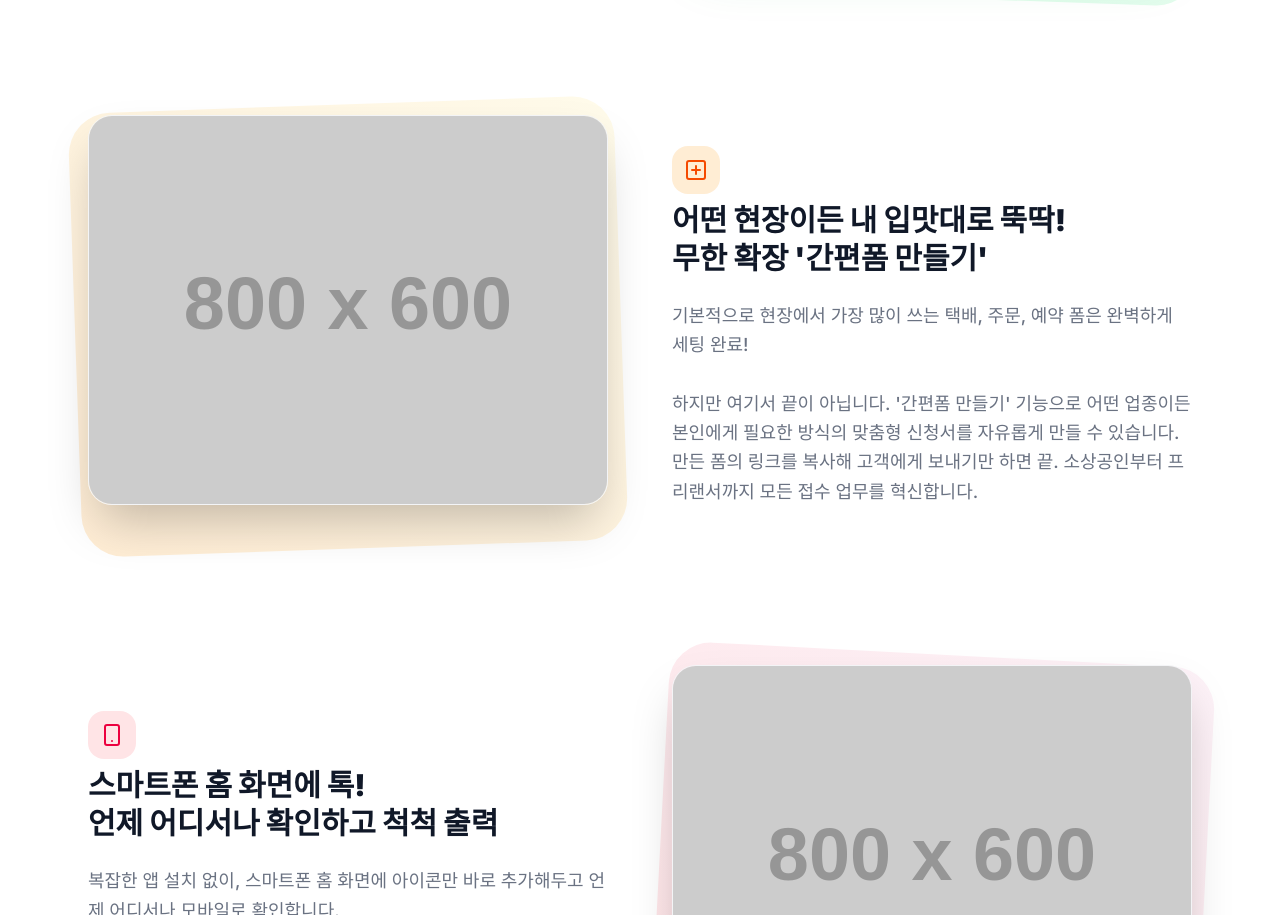
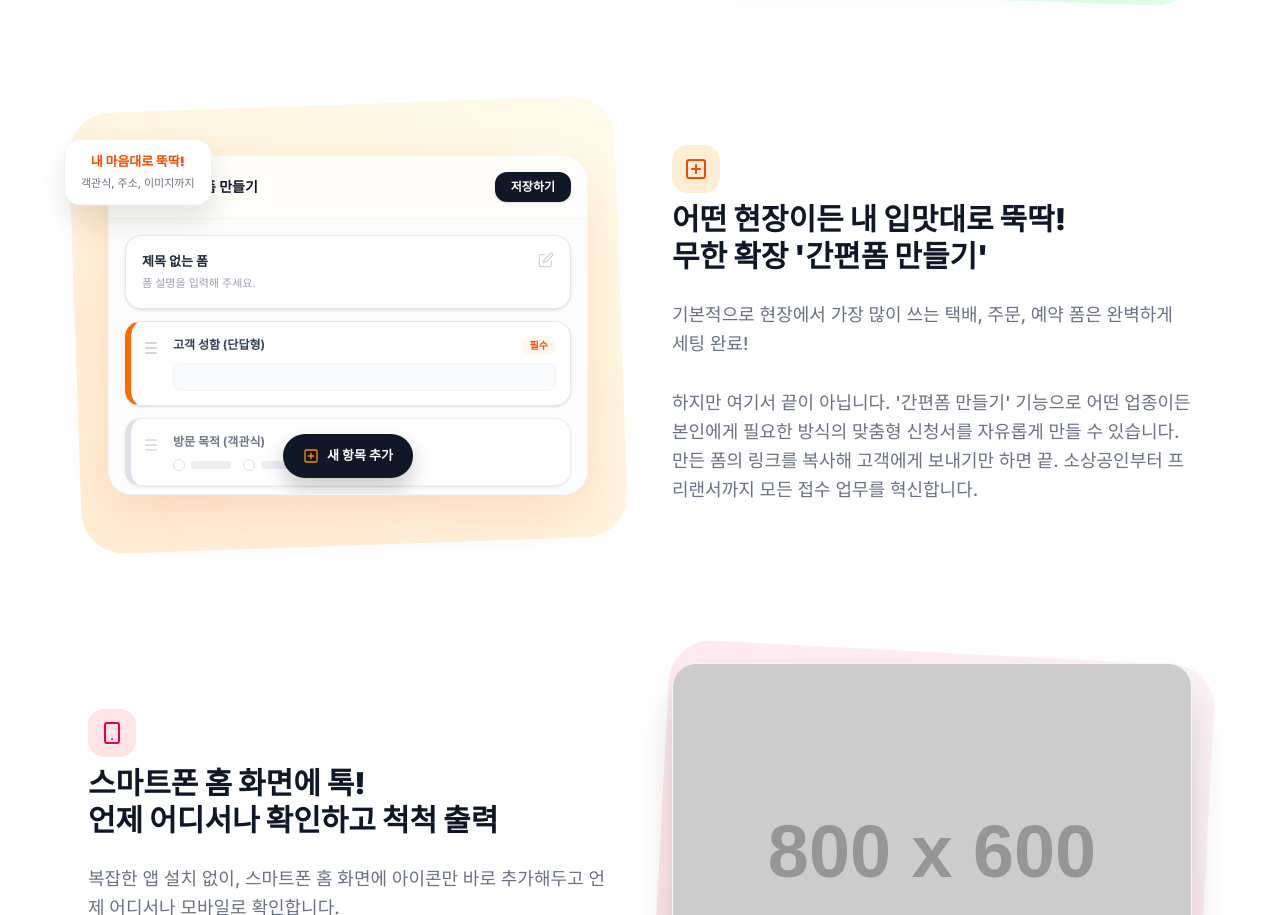
Before and after one commit to hannune-s/ssakdaform, a Next.js app: page /landing in a window 1280 px wide. Shown: the part 2417-3332 px from the top of the page. Built offline with nearby package versions, Linux system fonts and the light colour scheme.

Commit message:
feat: 랜딩 페이지 네 번째 장점 섹션에 항목을 자유롭게 추가하고 편집할 수 있는 '간편폼 만들기' 화면 UI 목업 구현

```diff
--- a/src/app/landing/page.tsx
+++ b/src/app/landing/page.tsx
@@ -286,10 +286,85 @@ export default function LandingPage() {
                   하지만 여기서 끝이 아닙니다. '간편폼 만들기' 기능으로 어떤 업종이든 본인에게 필요한 방식의 맞춤형 신청서를 자유롭게 만들 수 있습니다. 만든 폼의 링크를 복사해 고객에게 보내기만 하면 끝. 소상공인부터 프리랜서까지 모든 접수 업무를 혁신합니다.
                 </p>
               </div>
-              <div className="flex-1 w-full relative">
+              <div className="flex-1 w-full relative min-h-[380px] sm:min-h-[420px] flex items-center justify-center mt-10 lg:mt-0">
                 <div className="absolute inset-0 bg-gradient-to-tr from-orange-100 to-amber-50 rounded-[2.5rem] transform -rotate-2 scale-105" />
-                <img src="https://placehold.co/800x600/ffedd5/ea580c?text=Form+Builder+Screenshot" alt="간편폼 만들기 화면" className="relative rounded-3xl shadow-2xl border border-gray-100 w-full object-cover" />
-                <p className="text-center text-sm text-gray-400 mt-3 font-medium">※ 실제 어드민의 '간편폼 만들기' 기능 화면을 캡처해 주세요.</p>
+
+                {/* Form Builder Mockup */}
+                <div className="relative w-full max-w-[480px] bg-white rounded-3xl shadow-[0_20px_50px_rgba(234,88,12,0.15)] border border-gray-100 overflow-hidden z-10 hover:scale-[1.02] transition-transform duration-500 flex flex-col h-[340px]">
+
+                  {/* Mockup Header */}
+                  <div className="p-4 border-b border-gray-100 bg-orange-50/30 flex justify-between items-center">
+                    <div className="flex items-center gap-2">
+                      <div className="w-7 h-7 bg-orange-100 text-orange-600 rounded-lg flex items-center justify-center border border-orange-200">
+                        <PlusSquare className="w-4 h-4" />
+                      </div>
+                      <span className="text-[14px] font-bold text-gray-900">새 간편폼 만들기</span>
+                    </div>
+                    <div className="px-4 py-1.5 bg-gray-900 text-white text-[12px] font-bold rounded-xl shadow-sm">저장하기</div>
+                  </div>
+
+                  {/* Mockup Body */}
+                  <div className="flex-1 p-4 bg-gray-50/50 flex gap-4 overflow-hidden relative">
+
+                    {/* Left/Main Column - Fields List */}
+                    <div className="flex-1 space-y-3">
+                      {/* Form Title */}
+                      <div className="bg-white p-4 rounded-2xl border border-gray-200 shadow-sm relative">
+                        <div className="text-[13px] font-bold text-gray-800 mb-1">제목 없는 폼</div>
+                        <div className="text-[11px] text-gray-400">폼 설명을 입력해 주세요.</div>
+                        <div className="absolute right-4 top-4 w-4 h-4 text-gray-300">
+                          <svg viewBox="0 0 24 24" fill="none" stroke="currentColor" strokeWidth="2"><path d="M11 4H4a2 2 0 0 0-2 2v14a2 2 0 0 0 2 2h14a2 2 0 0 0 2-2v-7"></path><path d="M18.5 2.5a2.121 2.121 0 0 1 3 3L12 15l-4 1 1-4 9.5-9.5z"></path></svg>
+                        </div>
+                      </div>
+
+                      {/* Draggable Field 1 */}
+                      <div className="bg-white p-3.5 rounded-2xl border-l-[6px] border-l-orange-500 border border-gray-200 shadow-sm flex items-start gap-3 relative">
+                        <div className="w-4 h-4 text-gray-300 flex flex-col gap-[3px] justify-center mt-1 cursor-move">
+                          <div className="w-3 h-0.5 bg-gray-300 rounded" />
+                          <div className="w-3 h-0.5 bg-gray-300 rounded" />
+                          <div className="w-3 h-0.5 bg-gray-300 rounded" />
+                        </div>
+                        <div className="flex-1">
+                          <div className="text-[12px] font-bold text-gray-700 mb-2 flex justify-between">
+                            <span>고객 성함 (단답형)</span>
+                            <span className="text-[10px] text-orange-600 bg-orange-50 px-2 py-0.5 rounded-full font-bold">필수</span>
+                          </div>
+                          <div className="h-7 bg-gray-50 border border-gray-100 rounded-lg" />
+                        </div>
+                      </div>
+
+                      {/* Draggable Field 2 */}
+                      <div className="bg-white p-3.5 rounded-2xl border-l-[6px] border-l-gray-300 border border-gray-200 shadow-sm flex items-start gap-3 relative opacity-70">
+                        <div className="w-4 h-4 text-gray-300 flex flex-col gap-[3px] justify-center mt-1 cursor-move">
+                          <div className="w-3 h-0.5 bg-gray-300 rounded" />
+                          <div className="w-3 h-0.5 bg-gray-300 rounded" />
+                          <div className="w-3 h-0.5 bg-gray-300 rounded" />
+                        </div>
+                        <div className="flex-1">
+                          <div className="text-[12px] font-bold text-gray-700 mb-2">방문 목적 (객관식)</div>
+                          <div className="flex gap-3">
+                            <div className="flex items-center gap-1.5"><div className="w-3 h-3 rounded-full border border-gray-300 bg-white" /><div className="h-2 w-10 bg-gray-200 rounded" /></div>
+                            <div className="flex items-center gap-1.5"><div className="w-3 h-3 rounded-full border border-gray-300 bg-white" /><div className="h-2 w-10 bg-gray-200 rounded" /></div>
+                          </div>
+                        </div>
+                      </div>
+                    </div>
+
+                    {/* Add Field Button Overlay */}
+                    <div className="absolute bottom-4 left-1/2 -translate-x-1/2">
+                      <div className="px-5 py-3 bg-gray-900 text-white text-[13px] font-bold rounded-full shadow-[0_10px_20px_rgba(0,0,0,0.2)] flex items-center gap-2 cursor-pointer hover:bg-gray-800 transition-colors">
+                        <PlusSquare className="w-4 h-4 text-orange-400" />
+                        새 항목 추가
+                      </div>
+                    </div>
+                  </div>
+                </div>
+
+                {/* Small floating badge */}
+                <div className="absolute top-10 -left-2 sm:-left-6 bg-white px-4 py-3 rounded-2xl shadow-[0_15px_30px_rgba(0,0,0,0.1)] border border-gray-100 z-20 flex flex-col items-center gap-1 animate-[bounce_3s_infinite]">
+                  <div className="text-[13px] font-black text-orange-600">내 마음대로 뚝딱!</div>
+                  <div className="text-[11px] font-medium text-gray-500">객관식, 주소, 이미지까지</div>
+                </div>
               </div>
             </div>
 
```
